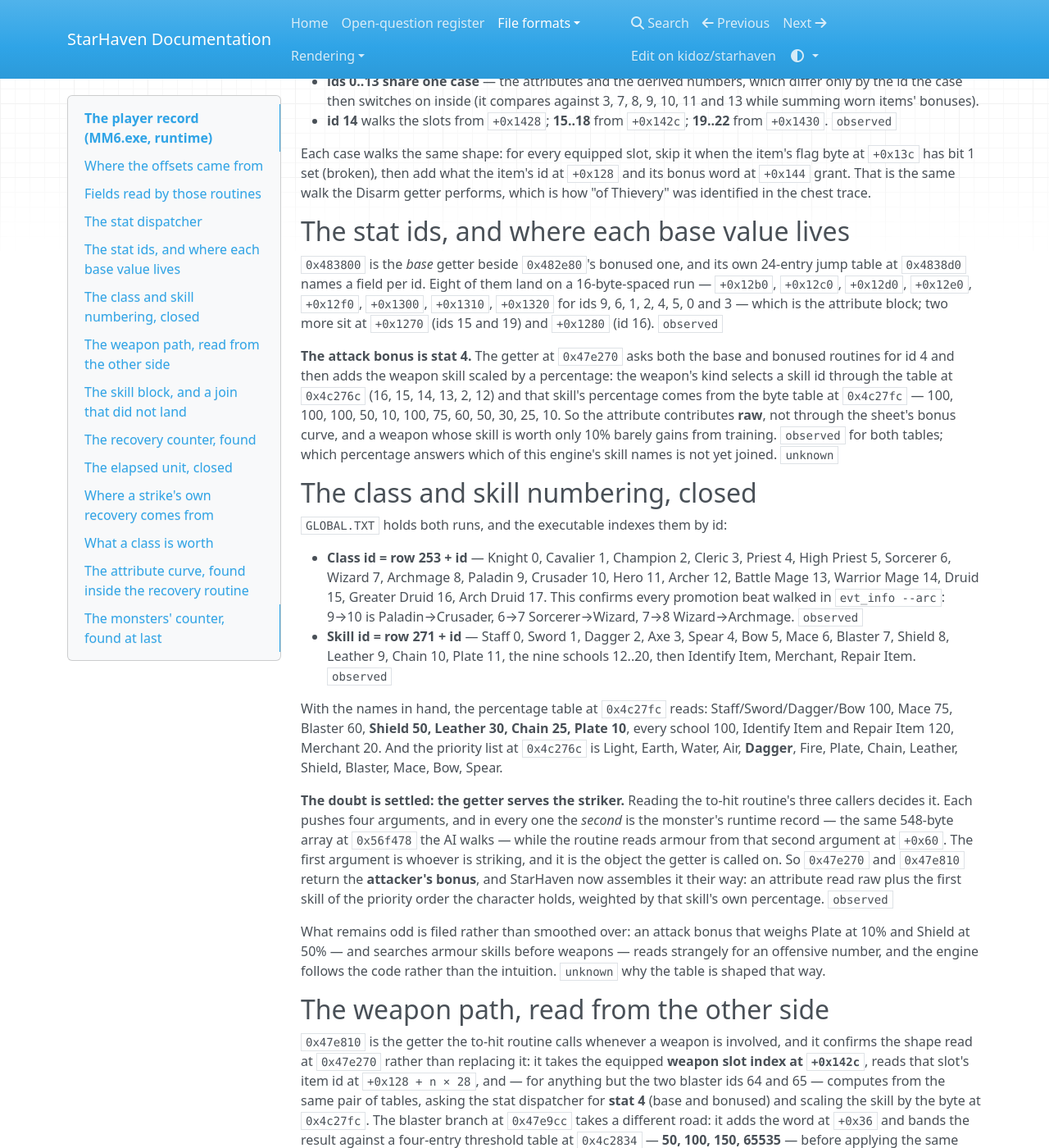
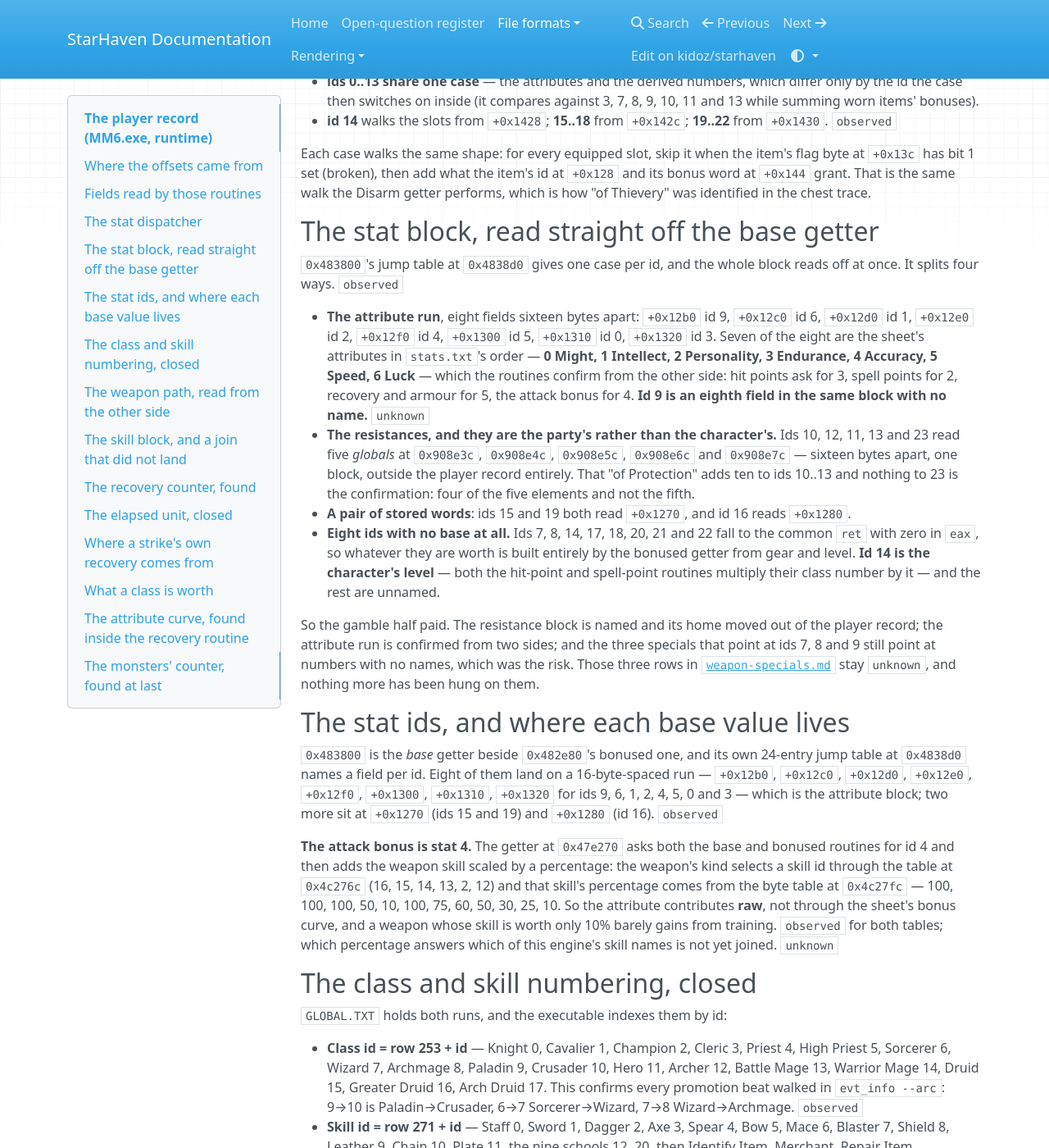
Before and after one commit to kidoz/starhaven, an MkDocs documentation site: the page built from docs/formats/player-record.md, in a window 1280 px wide and 1400 px high, scrolled down 1351 px. Shown: the whole window at 82% size. Built offline with MkDocs 1.6.1, drawn with Linux system fonts in a browser that asks for light colours; nearby versions of some CDN libraries.

Commit message:
Read the stat block off the base getter and name the resistances' home

```diff
--- a/docs/formats/player-record.md
+++ b/docs/formats/player-record.md
@@ -52,6 +52,40 @@ item's flag byte at `+0x13c` has bit 1 set (broken), then add what the
 item's id at `+0x128` and its bonus word at `+0x144` grant. That is the
 same walk the Disarm getter performs, which is how "of Thievery" was
 identified in the chest trace.
+
+## The stat block, read straight off the base getter
+
+`0x483800`'s jump table at `0x4838d0` gives one case per id, and the whole
+block reads off at once. It splits four ways. `observed`
+
+- **The attribute run**, eight fields sixteen bytes apart: `+0x12b0` id 9,
+  `+0x12c0` id 6, `+0x12d0` id 1, `+0x12e0` id 2, `+0x12f0` id 4, `+0x1300`
+  id 5, `+0x1310` id 0, `+0x1320` id 3. Seven of the eight are the sheet's
+  attributes in `stats.txt`'s order — **0 Might, 1 Intellect, 2 Personality,
+  3 Endurance, 4 Accuracy, 5 Speed, 6 Luck** — which the routines confirm
+  from the other side: hit points ask for 3, spell points for 2, recovery
+  and armour for 5, the attack bonus for 4. **Id 9 is an eighth field in the
+  same block with no name.** `unknown`
+- **The resistances, and they are the party's rather than the character's.**
+  Ids 10, 12, 11, 13 and 23 read five *globals* at `0x908e3c`, `0x908e4c`,
+  `0x908e5c`, `0x908e6c` and `0x908e7c` — sixteen bytes apart, one block,
+  outside the player record entirely. That "of Protection" adds ten to ids
+  10..13 and nothing to 23 is the confirmation: four of the five elements
+  and not the fifth.
+- **A pair of stored words**: ids 15 and 19 both read `+0x1270`, and id 16
+  reads `+0x1280`.
+- **Eight ids with no base at all.** Ids 7, 8, 14, 17, 18, 20, 21 and 22
+  fall to the common `ret` with zero in `eax`, so whatever they are worth is
+  built entirely by the bonused getter from gear and level. **Id 14 is the
+  character's level** — both the hit-point and spell-point routines multiply
+  their class number by it — and the rest are unnamed.
+
+So the gamble half paid. The resistance block is named and its home moved
+out of the player record; the attribute run is confirmed from two sides; and
+the three specials that point at ids 7, 8 and 9 still point at numbers with
+no names, which was the risk. Those three rows in
+[`weapon-specials.md`](weapon-specials.md) stay `unknown`, and nothing more
+has been hung on them.
 
 ## The stat ids, and where each base value lives
 
```
Also changed, not shown: README.md (+9 -0 lines).
